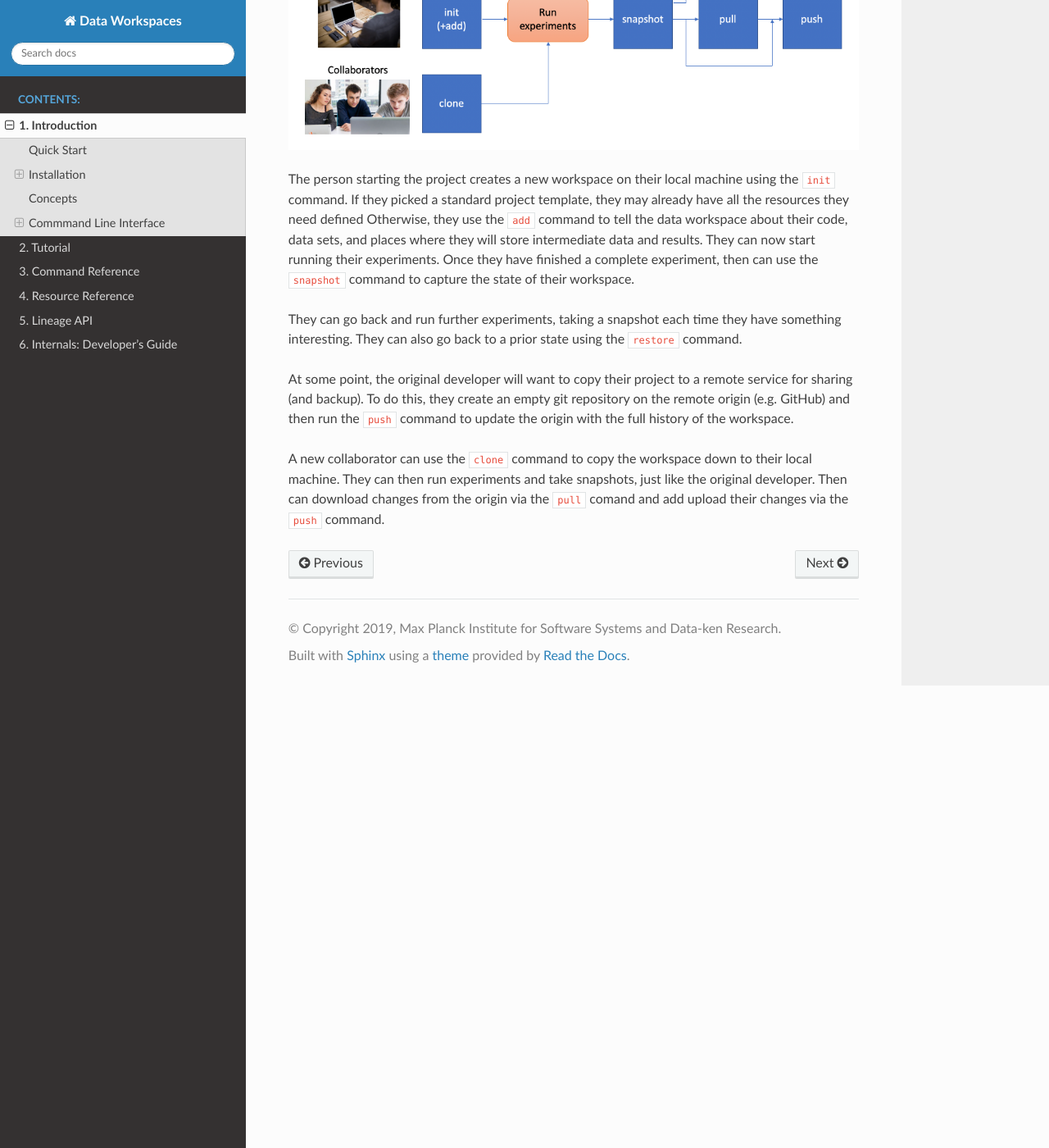
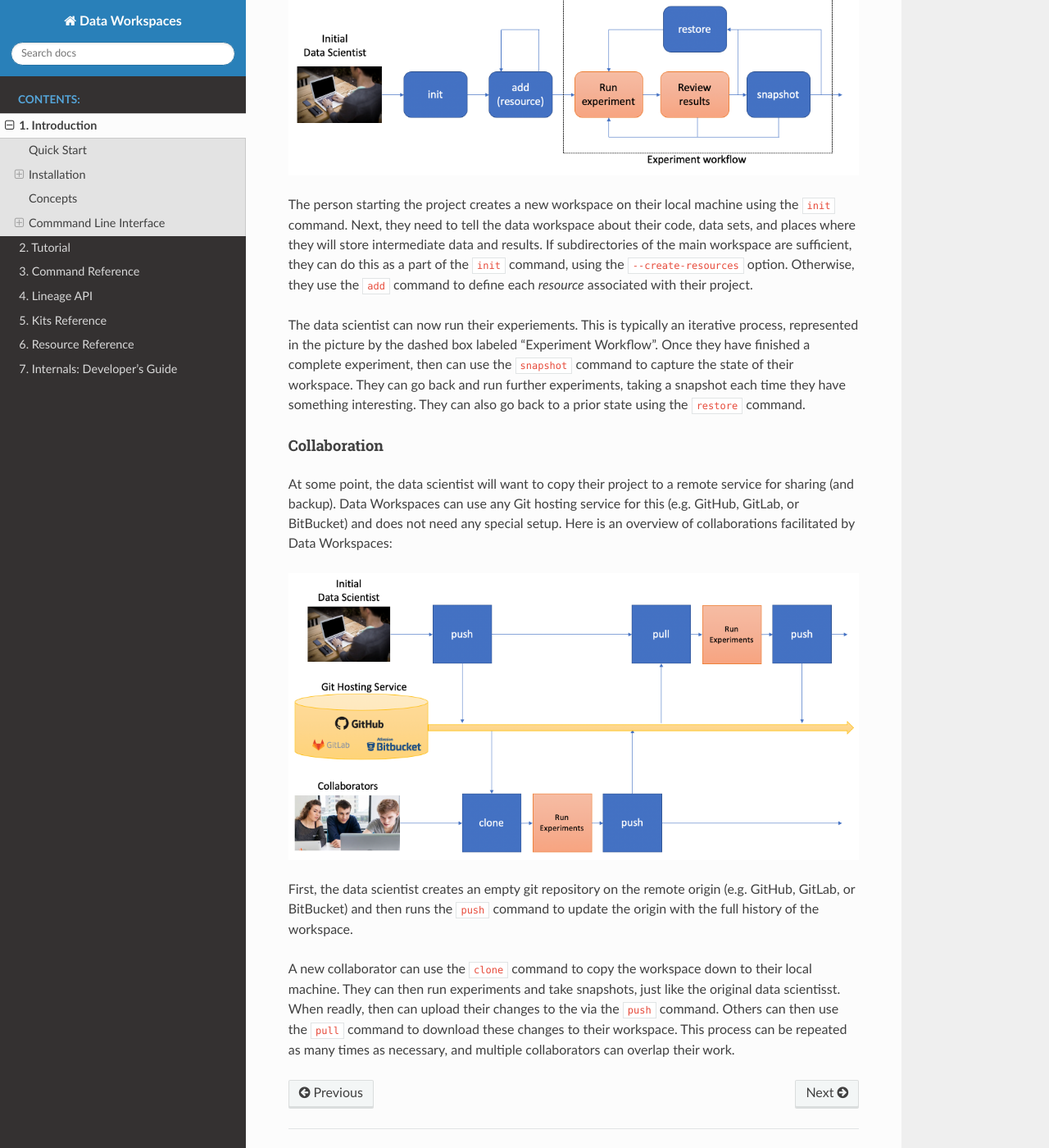
Before and after one commit to data-workspaces/data-workspaces-core, a Sphinx documentation site: the page built from docs/intro.rst, in a window 1280 px wide and 1400 px high, scrolled down 5246 px. Shown: the whole window at 82% size. Built offline with Sphinx 7.4.7 and the Read the Docs theme 2.0.0, drawn with Linux system fonts in a browser that asks for light colours; some of the changed text lies outside the part shown.

Commit message:
Improvements to docs

```diff
--- a/docs/index.rst
+++ b/docs/index.rst
@@ -46,8 +46,9 @@ Data Workspaces lets you:
    intro
    tutorial
    commands
+   lineage
+   kits
    resources
-   lineage
    internals
 
 
--- a/docs/internals.rst
+++ b/docs/internals.rst
@@ -1,6 +1,6 @@
 .. _internals:
 
-6. Internals: Developer's Guide
+7. Internals: Developer's Guide
 ===============================
 This section is a guide for people working on the development of Data Workspaces
 or people who which to extend it (e.g. through their own resource types or
--- a/docs/intro.rst
+++ b/docs/intro.rst
@@ -211,13 +211,13 @@ To run the command line interface, you use the ``dws`` command,
 which should have been installed into your environment by ``pip install``.
 ``dws`` operations have the form::
 
-    dws [GLOBAL_OPTIONS] SUBCOMMAND [SUBCOMMAND_OPTIONS] [SUBCOMMAND_ARGS]
+    dws [GLOBAL_OPTIONS] COMMAND [COMMAND_OPTIONS] [COMMAND_ARGS]
 
-Just run ``dws --help`` for a list of global options and subcommands.
+Just run ``dws --help`` for a list of global options and commands.
 
-Subcommands
-~~~~~~~~~~~
-Here is a summary of the key subcommands:
+Commands
+~~~~~~~~
+Here is a summary of the key commands:
 
 * ``init`` - initialize a new workspace in the current directory
 * ``add`` - add a *resource* (a git repo, a directory, an s3 bucket, etc.)
@@ -230,30 +230,49 @@ Here is a summary of the key subcommands:
 * ``run`` - run a command and capture the lineage. This information is saved in a file for
   future calls to the same command. *(not yet implemented)*
 
+See the :ref:`Command Reference <commands>` section for a full description of
+all commands and their options.
+
 Workflow
 ~~~~~~~~
-To put these subcommands in context, here is a typical workflow for a project:
+To put these commands in context, here is a typical workflow for the
+initial data scientist on a project:
 
-.. image:: _static/dws-workflow.png
+.. image:: _static/initial-workflow.png
 
 The person starting the project creates a new workspace on their local machine
-using the ``init`` command. If they picked a standard project template, they may
-already have all the resources they need defined Otherwise, they use the ``add``
-command to tell the data workspace about their code, data sets, and places where
-they will store intermediate data and results. They can now start running their
-experiments. Once they have finished a complete experiment, then can use the
+using the ``init`` command. Next, they need to tell the data workspace about
+their code, data sets, and places where they will store intermediate data and
+results. If subdirectories of the main workspace are sufficient, they
+can do this as a part of the ``init`` command, using the ``--create-resources``
+option. Otherwise, they use the ``add``
+command to define each *resource* associated with their project.
+
+The data scientist can now run their experiements. This is typically an
+iterative process, represented in the picture by the dashed box labeled
+"Experiment Workflow". Once they have finished a complete experiment, then can use the
 ``snapshot`` command to capture the state of their workspace.
-
 They can go back and run further experiments, taking a snapshot each time they
 have something interesting. They can also go back to a prior state using the
 ``restore`` command.
 
-At some point, the original developer will want to copy their project to a remote
-service for sharing (and backup). To do this, they create an empty git repository
-on the remote origin (e.g. GitHub) and then run the ``push`` command to update
+Collaboration
+.............
+At some point, the data scientist will want to copy their project to a remote
+service for sharing (and backup). Data Workspaces can use any Git hosting
+service for this (e.g. GitHub, GitLab, or BitBucket) and does not need any
+special setup. Here is an overview of collaborations
+facilitated by Data Workspaces:
+
+.. image:: _static/collaboration-workflow.png
+
+First, the data scientist creates an empty git repository
+on the remote origin (e.g. GitHub, GitLab, or BitBucket) and then runs the ``push`` command to update
 the origin with the full history of the workspace.
 
 A new collaborator can use the ``clone`` command to copy the workspace down to
 their local machine. They can then run experiments and take snapshots, just
-like the original developer. Then can download changes from the origin via
-the ``pull`` comand and add upload their changes via the ``push`` command.
+like the original data scientisst. When readly, then can upload their changes to the via the ``push`` command.
+Others can then use the ``pull`` command to download these changes to their workspace.
+This process can be repeated as many times as necessary, and multiple collaborators can overlap
+their work.
--- a/docs/lineage.rst
+++ b/docs/lineage.rst
@@ -1,6 +1,6 @@
 .. _lineage:
 
-5. Lineage API
+4. Lineage API
 ==============
 The Lineage API is provided by the module ``dataworkspaces.lineage``.
 
--- a/docs/resources.rst
+++ b/docs/resources.rst
@@ -1,6 +1,6 @@
 .. _resources:
 
-4. Resource Reference
+6. Resource Reference
 =====================
 This section provide a little detail on how to use specific
 resource types.
```
Also changed, not shown: docs/kits.rst (added, +29 -0 lines), docs/_static/collaboration-workflow.png (added), docs/_static/initial-workflow.png (added), 3 other files.
